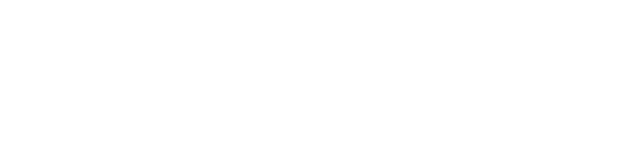
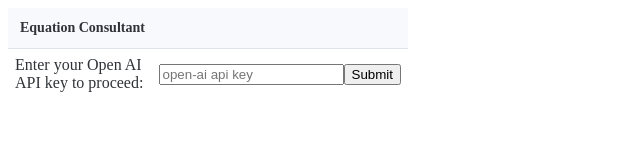
Before and after one commit to fem-1/maths_chrome_ext, a browser extension: page index.html in a window 1280 px wide. Shown: the whole page, without its empty margins (0-640 px from the left). Drawn offline with Linux system fonts and the light colour scheme.

Commit message:
updated all files

```diff
--- a/index.css
+++ b/index.css
@@ -1,4 +1,50 @@
-.title {
-    border: 1px solid;
-    border-radius: 24px;
+:root {
+    --color-gray-700: #2f3237;
+    --color-white: #fff;
+    --color-black: #111213;
+    --color-gray-300: #dee3ed;
+    --color-gray-100: #f8f9fc;
+    --color-border-default: var(--color-gray-300);
+    --color-background-light: var(--color-gray-100);
+    --color-text-default: var(--color-gray-700);
 }
+.ec-popup {
+    width: 400px;
+    padding-bottom: 42px;
+    background: var(--color-white);
+    color: var(--color-text-default);
+}
+.ec-popup__header {
+    display: flex;
+    flex-direction: row;
+    align-items: center;
+    justify-content: space-between;
+    min-height: 40px;
+    padding: 0 12px;
+    border-bottom: 1px solid var(--color-border-default);
+    background: var(--color-background-light);
+}
+.ec-popup__headline {
+    font-size: 14px;
+    line-height: 24px;
+    margin: 0;
+    font-weight: 600;
+    text-decoration: none;
+    color: inherit;
+    display: block;
+    background-repeat: no-repeat;
+    background-position: 6px center;
+    background-size: 24px 24px;
+    padding: 2px 8px 2px 8px;
+    margin-left: -8px;
+    transition: background-color 0.2s;
+    border-radius: 4px;
+}
+.ec-apikey-entry {
+    display: flex;
+    flex-direction: row;
+    align-items: center;
+    justify-content: space-between;
+    margin: 7px;
+    color: inherit;
+}
--- a/index.html
+++ b/index.html
@@ -3,9 +3,21 @@
 <head>
     <meta charset="UTF-8">
     <meta name="viewport" content="width=device-width, initial-scale=1.0">
-    <title classname="title">Eqaution Consultant </title>
+    <title>Eqaution Consultant </title>
+    <link rel="stylesheet" href="./index.css" />
 </head>
 <body>
-    <script src="script.js"> </script>
+    <div  class="ec-popup" id="popup-container">
+        <div class="ec-popup__header">
+            <a class="ec-popup__headline"> Equation Consultant</a>
+        </div>
+        <div class="ec-apikey-entry">
+            <a> Enter your Open AI API key to proceed: </a>
+            <input id="api-key-input" type="text" placeholder="open-ai api key"></input>
+            <button id="api-key-submit"> Submit </button>
+        </div>
+        <p id="success-message" style="color: green;"></p>
+    </div>
 </body>
+<script src="script.js"></script>
 </html>
--- a/script.js
+++ b/script.js
@@ -0,0 +1,44 @@
+function testOpenAIKey(openAPIKey) {
+    const apiUrl = 'https://api.openai.com/v1/chat/completions';
+    const prompt = 'test';
+    const successMessage = 'Connection Successful';
+    const bearer = 'Bearer ' + openAPIKey;
+
+    const params = {
+        prompt: prompt,
+        max_tokens: 10,
+        model: "gpt-3.5-turbo"
+    };
+
+    const headers = {
+        'Authorisation': bearer,
+        'Content-Type': 'application/json'
+    };
+
+    console.log(headers);
+
+    fetch(apiUrl, {
+        method: 'POST',
+        headers: {
+            'Authorization': bearer,
+            'Content-Type': 'application/json'
+        },
+        body: JSON.stringify(params)
+    })
+    .then(response => {
+        if (response.status === 200) {
+            console.log('Connection Successful')
+            document.getElementById('success-message').textContent = successMessage;
+        } else {
+            console.log('Connection Unsuccessful')
+        }
+    });
+};
+
+document.getElementById('api-key-submit').addEventListener('click', function () {
+    const apiKey = document.getElementById('api-key-input').value;
+    chrome.storage.local.set({ 'apiKey': apiKey }, function () {
+        testOpenAIKey(apiKey);
+        console.log('API key saved');
+    });
+});
```
Also changed, not shown: manifest.json, secrets.txt (added).
